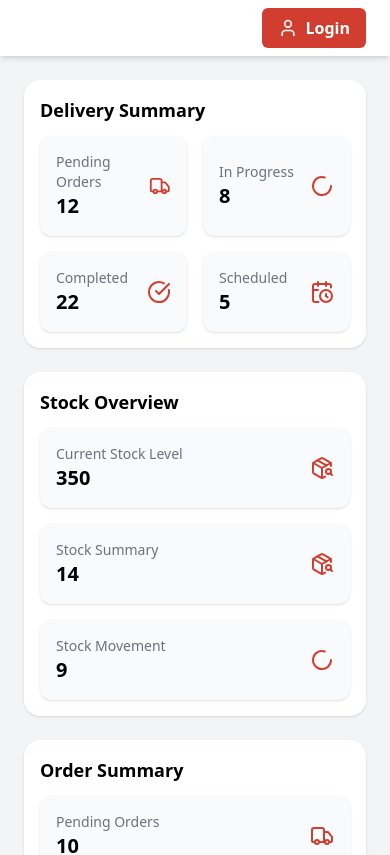
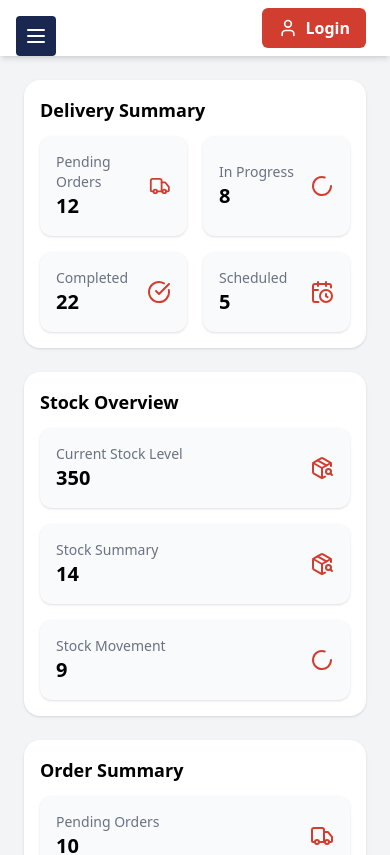
Before and after one commit to PreehanshProjects/Freeport, a React (Vite) app: page / in a window 390 px wide. Shown: the top 855 px of the page. Built offline with nearby package versions, Linux system fonts and the light colour scheme.

Commit message:
fix mobil issue

```diff
--- a/src/components/Layout.tsx
+++ b/src/components/Layout.tsx
@@ -6,17 +6,11 @@ import type { ReactNode } from "react";
 const Layout = ({ children }: { children: ReactNode }) => {
   const location = useLocation();
 
-  // Check if current route is login
-  const isLoginPage = location.pathname === "/login";
-  const isSignup = location.pathname === "/signup";
+  // Check if current route is login or signup
+  const isAuthPage = location.pathname === "/login" || location.pathname === "/signup";
 
-  if (isLoginPage) {
-    // Render children only (no Navbar or Sidebar)
-    return <div className="min-h-screen bg-gray-100">{children}</div>;
-  }
-
-  if (isSignup) {
-    // Render children only (no Navbar or Sidebar)
+  if (isAuthPage) {
+    // No Navbar or Sidebar on auth pages
     return <div className="min-h-screen bg-gray-100">{children}</div>;
   }
 
@@ -24,9 +18,11 @@ const Layout = ({ children }: { children: ReactNode }) => {
   return (
     <div className="flex">
       <Sidebar />
-      <div className="flex-1 min-h-screen bg-gray-100">
+      {/* Add padding top equal to Navbar height */}
+      <div className="flex-1 min-h-screen bg-gray-100 pt-14">
         <Navbar />
-        <main className="p-6 pt-20">{children}</main>
+        {/* Reduced top padding here, since wrapper has pt-14 */}
+        <main className="p-6">{children}</main>
       </div>
     </div>
   );
--- a/src/components/Navbar.tsx
+++ b/src/components/Navbar.tsx
@@ -22,7 +22,7 @@ const Navbar = () => {
   };
 
   return (
-    <nav className="fixed top-0 left-0 right-0 bg-white shadow-md px-6 h-14 flex items-center justify-end z-50">
+    <nav className="fixed top-0 left-0 right-0 bg-white shadow-md px-6 h-14 flex items-center justify-end z-40">
       {!loggedIn ? (
         <button
           onClick={handleLogin}
--- a/src/components/Sidebar.tsx
+++ b/src/components/Sidebar.tsx
@@ -19,7 +19,7 @@ const Sidebar = () => {
     <>
       {/* Burger menu button - only visible on mobile */}
       <button
-        className="md:hidden fixed top-4 left-4 z-50 p-2 rounded bg-darkBlue text-white"
+        className="md:hidden fixed top-4 left-4 z-60 p-2 rounded bg-darkBlue text-white"
         aria-label="Open menu"
         onClick={() => setIsOpen(true)}
       >
```
